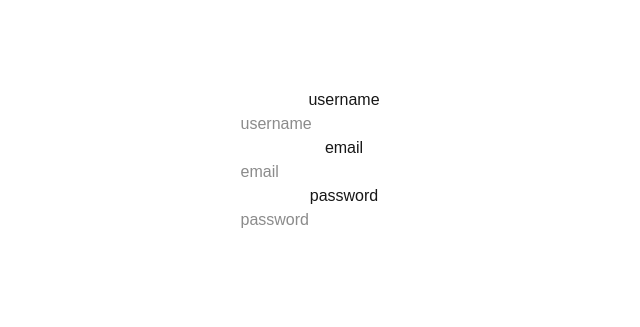
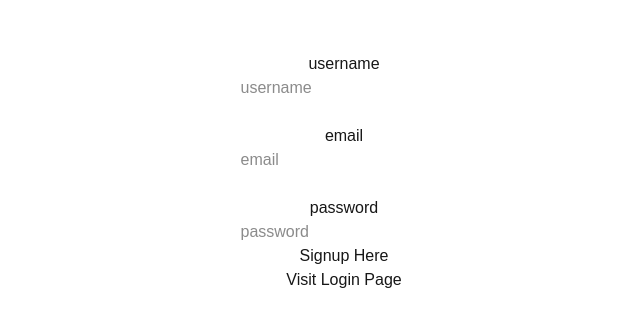
Before and after one commit to T-REX-C0DER/Auth-Core-NextJS, a Next.js app: page /signup in a window 1280 px wide. Shown: the part 265-592 px from the top of the page, without its empty margins (296-936 px from the left). Built offline with nearby package versions, Linux system fonts and the light colour scheme.

Commit message:
created a button and a link

```diff
--- a/app/signup/page.tsx
+++ b/app/signup/page.tsx
@@ -23,7 +23,7 @@ export default function SignupPage() {
     return (
       <div className="flex flex-col items-center justify-center min-h-screen py-2">
 
-         <h1 className="text-5xl font-bold text-white "> SIGNUP PAGE</h1>
+         <h1 className="text-5xl font-bold text-white "> SIGNUP PAGE</h1> <br />
          <hr />
          <label htmlFor = "username">username</label>
          <input
@@ -33,6 +33,7 @@ export default function SignupPage() {
                 onChange={(e) => setuser({...user,username:e.target.value})}
                 placeholder="username"
                 />
+            <br />
 
          <label htmlFor = "email">email</label>
          <input
@@ -43,6 +44,7 @@ export default function SignupPage() {
                 placeholder="email"
                 />
 
+        <br />
         <label htmlFor = "password">password</label>
          <input
                 type="password"
@@ -52,6 +54,10 @@ export default function SignupPage() {
                 placeholder="password"
                 />
 
+       <button onClick={onSignup}>
+        Signup Here
+       </button>
+       <Link href="/login"> Visit Login Page</Link>
 
       </div>
       )
```
